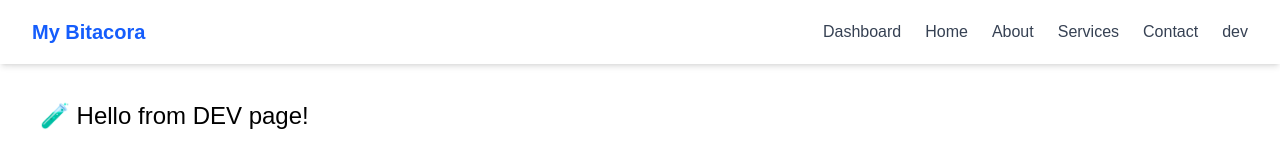
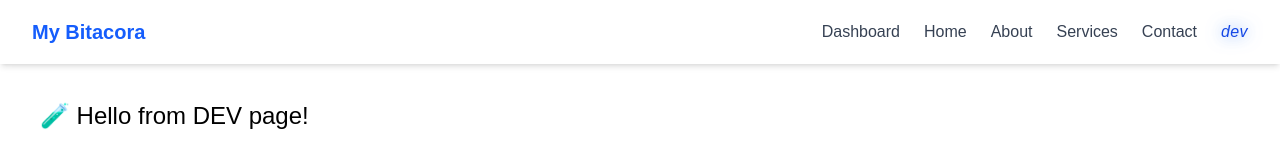
Before and after one commit to HadeOnMind/next-bitacora, a Next.js app: page /workspace/dev in a window 1280 px wide. Shown: the top 160 px of the page. Built offline with nearby package versions, Linux system fonts and the light colour scheme.

Commit message:
navbar update and small replacements

```diff
--- a/app/components/hnavbar.tsx
+++ b/app/components/hnavbar.tsx
@@ -1,4 +1,8 @@
+'use client';
+
+import { twMerge } from 'tailwind-merge'
 import Link from 'next/link';
+import { usePathname } from 'next/navigation';
 
 export default function HorzNavbar() {
   const navItems = [
@@ -10,6 +14,11 @@ export default function HorzNavbar() {
     { label: 'dev', href: '/workspace/dev' },
   ];
 
+  const pathname = usePathname();
+
+/*`text-gray-600 hover:text-blue-600 transition ${pathname === item.href && "text-blue-700"} ` */
+
+
   return (
     <nav className="bg-white shadow-md w-full fixed top-0 left-0 z-50">
       <div className="max-w-7xl mx-auto px-4 sm:px-6 lg:px-8">
@@ -17,7 +26,7 @@ export default function HorzNavbar() {
           <div className="text-xl font-bold text-blue-600">My Bitacora</div>
           <div className="hidden md:flex space-x-6">
             {navItems.map((item) => (
-              <Link key={item.href} href={item.href} className="text-gray-700 hover:text-blue-600 transition">
+              <Link key={item.href} href={item.href} className={twMerge("text-gray-700 hover:text-blue-600 transition", pathname === item.href && "text-blue-700 italic tracking-wide drop-shadow-[0_0_8px_rgba(59,130,246,0.8)] transition-all duration-300")}>
                 {item.label}
               </Link>
             ))}
--- a/package.json
+++ b/package.json
@@ -12,7 +12,8 @@
     "next": "15.3.2",
     "react": "^19.0.0",
     "react-dom": "^19.0.0",
-    "react-icons": "^5.5.0"
+    "react-icons": "^5.5.0",
+    "tailwind-merge": "^3.3.1"
   },
   "devDependencies": {
     "@eslint/eslintrc": "^3",
```
Also changed, not shown: 1 other file (tests, documents, lock files or other folders).
